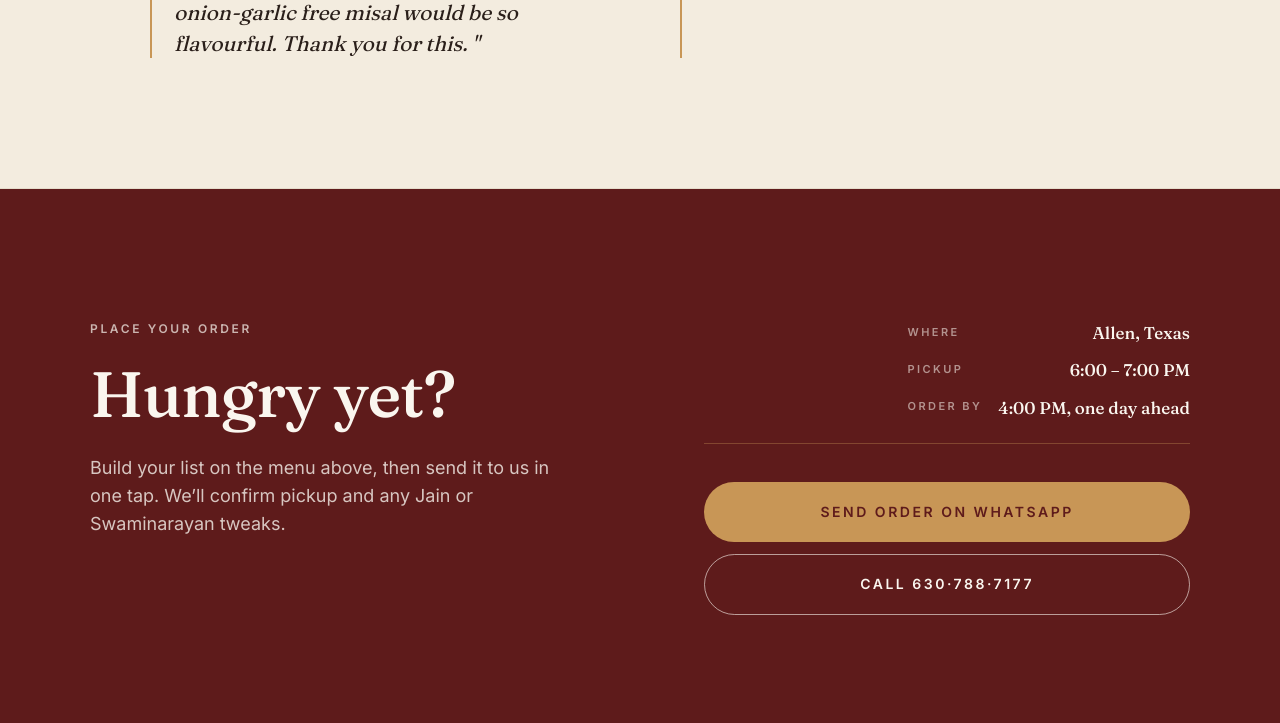
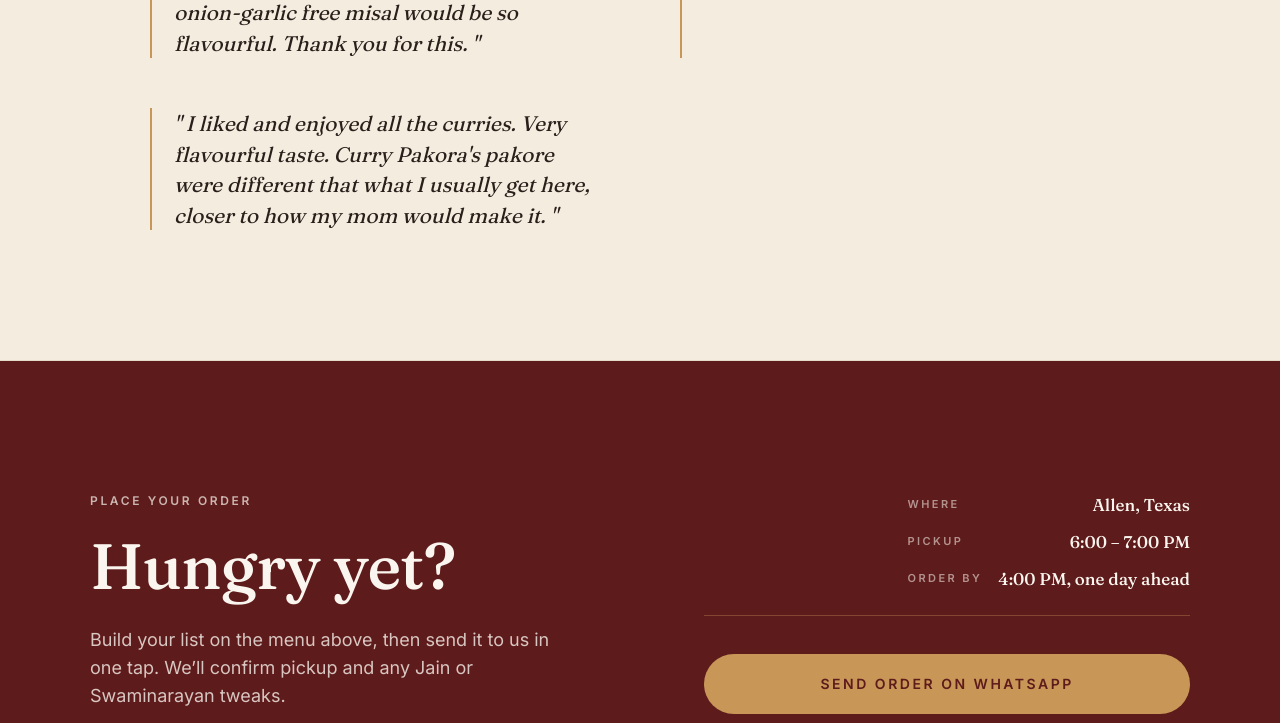
Before and after one commit to kothariar/Ami-s-Kitchen, a plain HTML site: page index.html in a window 1280 px wide. Shown: the part 10998-11721 px from the top of the page. Drawn offline with Linux system fonts and the light colour scheme.

Commit message:
Add new customer review for enhanced feedback

```diff
--- a/index.html
+++ b/index.html
@@ -210,6 +210,7 @@
       <blockquote><p>" Very tasty shaak. Bhavin really liked it! We never had this kind of papad &amp; ganthiya nu shaak before. Thank you! "</p></blockquote>
       <blockquote><p>" I am having misal paav I think after ages, this is next level delicious. Never thought onion-garlic free misal would be so flavourful. Thank you for this. "</p></blockquote>
       <blockquote><p>" Food was very nice ..this is the first time I had stuffed baingan and it was amazing "</p></blockquote>
+      <blockquote><p>" I liked and enjoyed all the curries. Very flavourful taste. Curry Pakora's pakore were different that what I usually get here, closer to how my mom would make it. "</p></blockquote>
     </div>
   </section>
 
```
